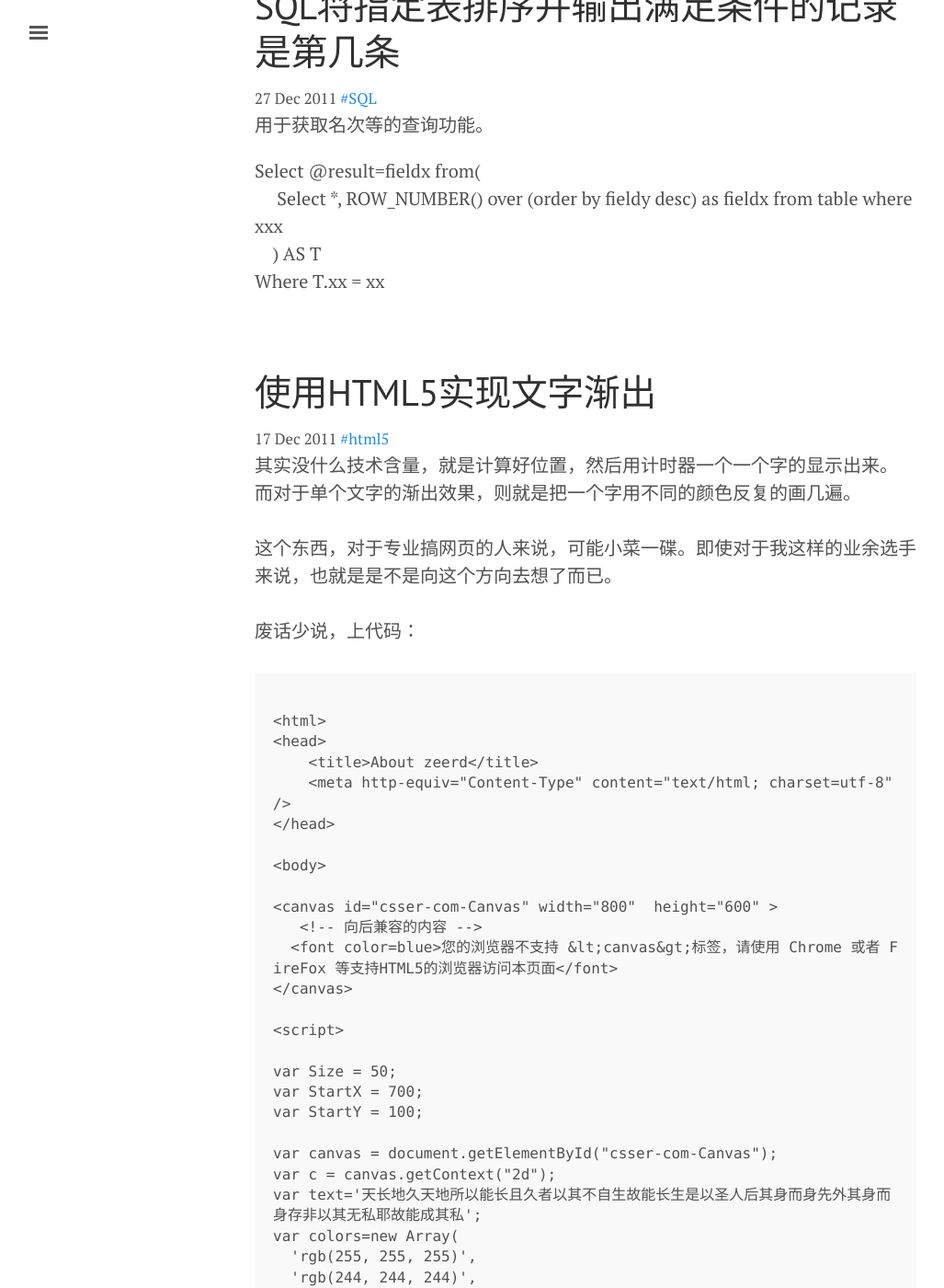
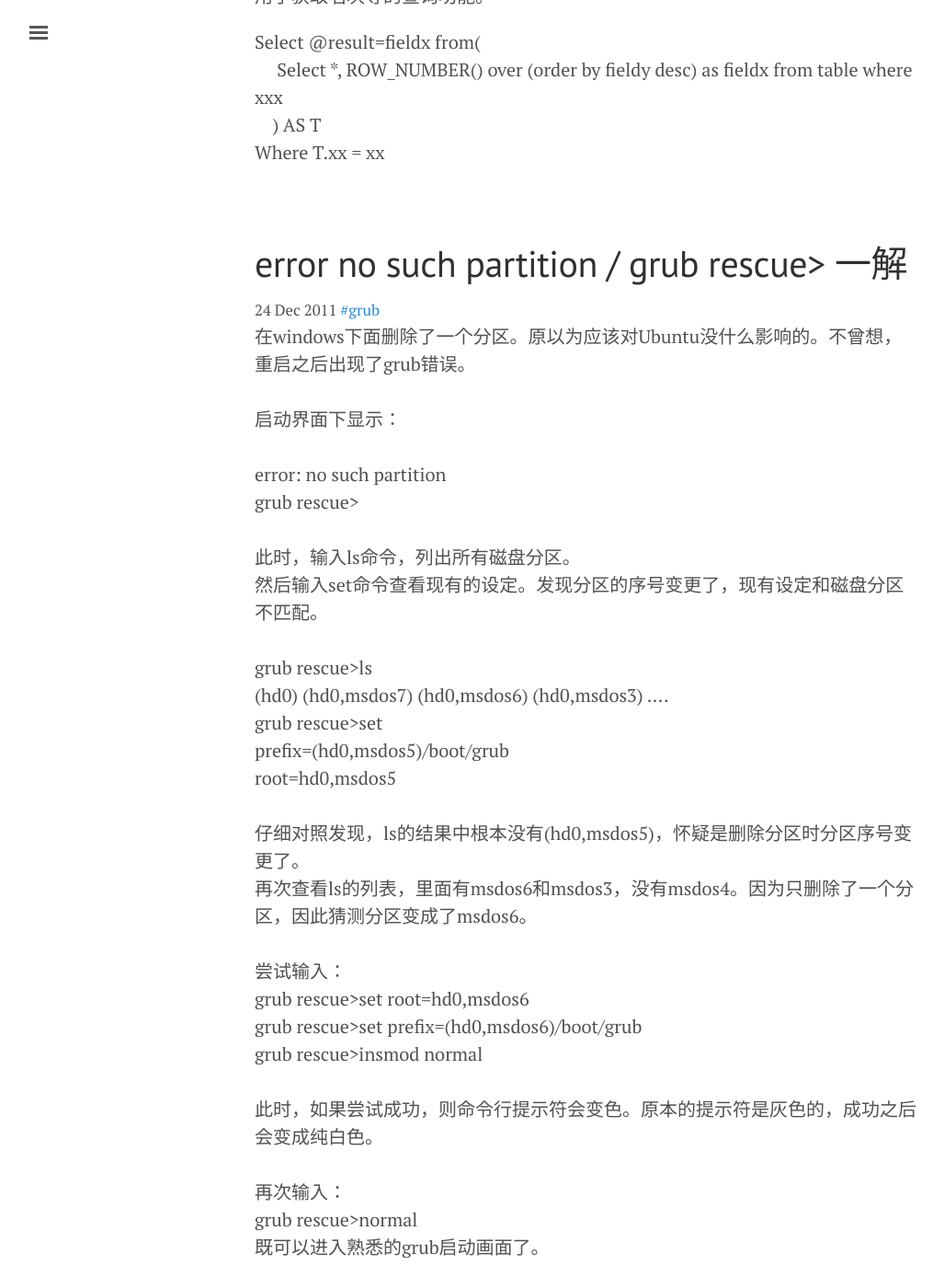
Before and after one commit to zeerd/zeerd.github.io, a Jekyll site: the page built from index.html, in a window 1280 px wide and 1400 px high, scrolled down 13625 px. Shown: the whole window at 92% size, without its empty margins (3-1030 px from the left). Built offline with Jekyll 4.4.1, drawn with Linux system fonts in a browser that asks for light colours; the list of posts is cut into pages by our own code.

Commit message:
Add files via upload

```diff
--- a/_posts/2011-12-24-grub-rescue.html
+++ b/_posts/2011-12-24-grub-rescue.html
@@ -1,6 +1,6 @@
 ---
 layout: post
-title: error: no such partition / grub rescue> 一解
+title: error no such partition / grub rescue> 一解
 tag: [grub]
 ---
 在windows下面删除了一个分区。原以为应该对Ubuntu没什么影响的。不曾想，重启之后出现了grub错误。<br><br>启动界面下显示：<br><br>error: no such partition<br>grub rescue><br><br>此时，输入ls命令，列出所有磁盘分区。<br>然后输入set命令查看现有的设定。发现分区的序号变更了，现有设定和磁盘分区不匹配。<br><br>grub rescue>ls<br>(hd0) (hd0,msdos7) (hd0,msdos6) (hd0,msdos3) ....<br>grub rescue>set<br>prefix=(hd0,msdos5)/boot/grub<br>root=hd0,msdos5<br><br>仔细对照发现，ls的结果中根本没有(hd0,msdos5)，怀疑是删除分区时分区序号变更了。<br>再次查看ls的列表，里面有msdos6和msdos3，没有msdos4。因为只删除了一个分区，因此猜测分区变成了msdos6。<br><br>尝试输入：<br>grub rescue>set root=hd0,msdos6<br>grub rescue>set prefix=(hd0,msdos6)/boot/grub<br>grub rescue>insmod normal<br><br>此时，如果尝试成功，则命令行提示符会变色。原本的提示符是灰色的，成功之后会变成纯白色。<br><br>再次输入：<br>grub rescue>normal<br>既可以进入熟悉的grub启动画面了。<br><br><a href="http://blog.zeerd.com/public/2011-12-24/2011-12-23_07-50-39_944.jpg"><img src="http://blog.zeerd.com/public/2011-12-24/2011-12-23_07-50-39_944.jpg" alt="" title="2011-12-23_07-50-39_944" width="300" height="168" /></a>
```
